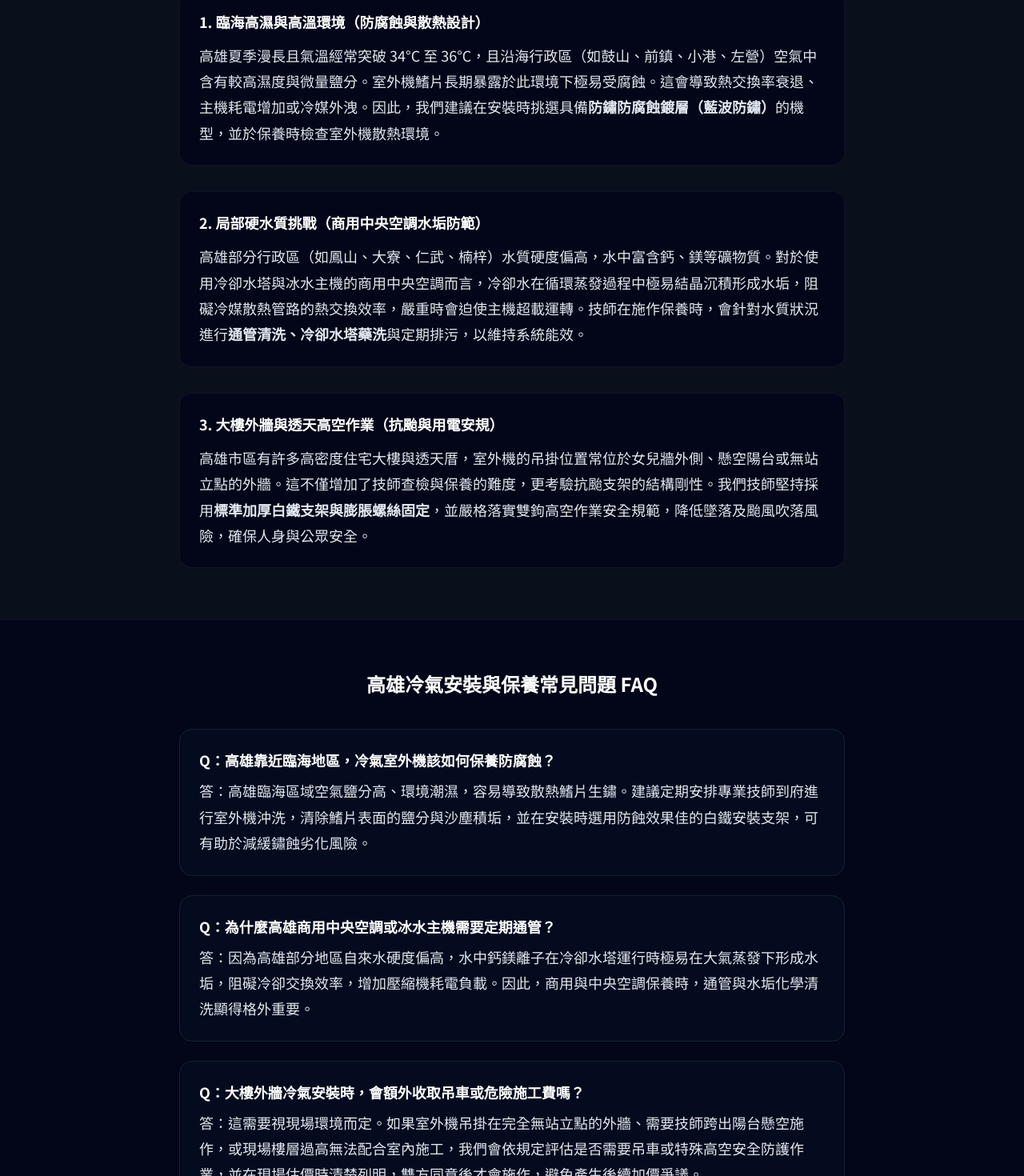
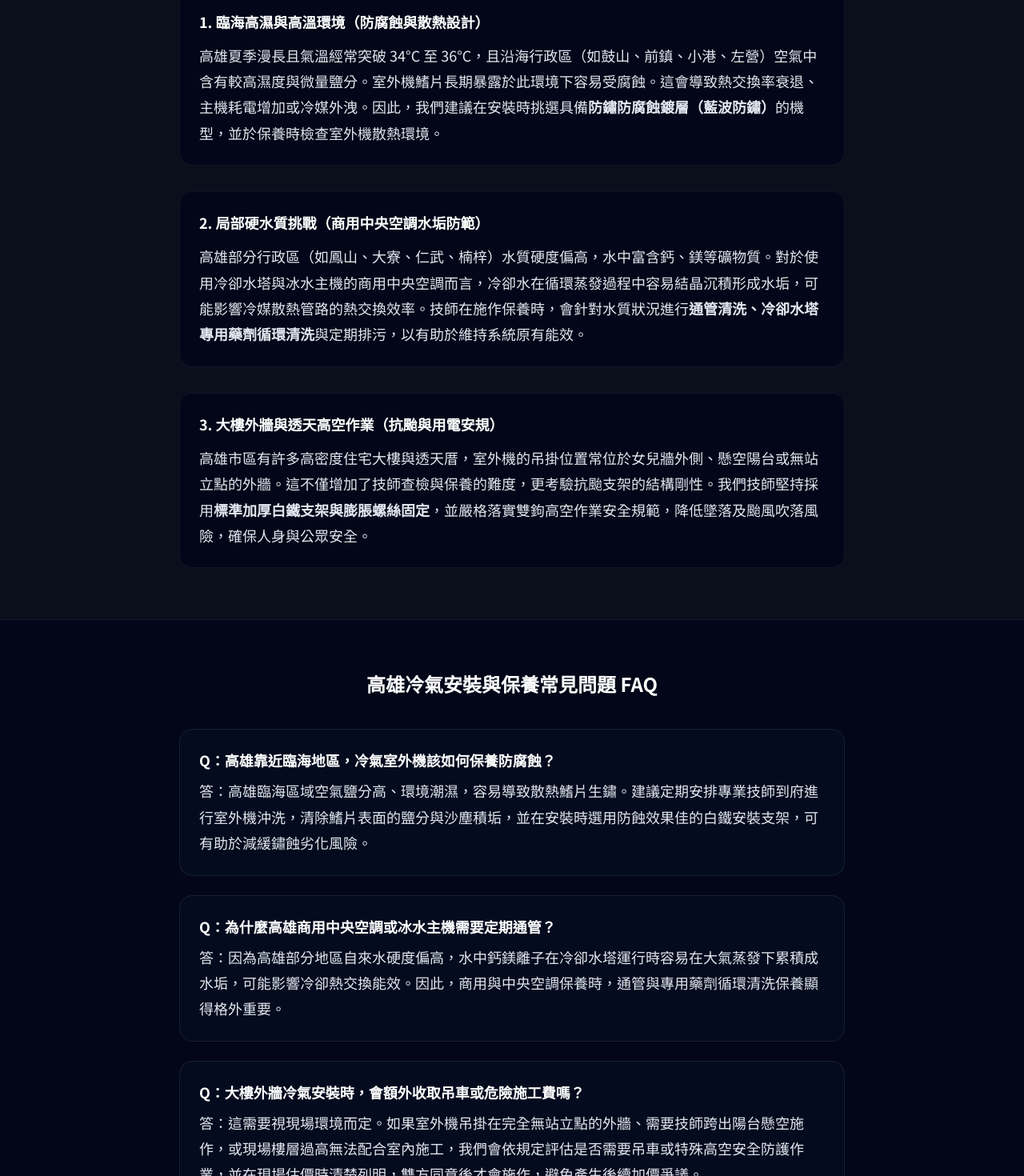
Before and after one commit to t14210184/hanyao, a Next.js app: page /areas/kaohsiung in a window 1280 px wide. Shown: the part 1381-2851 px from the top of the page at 80% size. Built offline with nearby package versions, Linux system fonts and the light colour scheme.

Commit message:
Fix conservative chemical cleaning and water quality wording for Kaohsiung service area page

```diff
--- a/src/app/areas/kaohsiung/KaohsiungAreaClient.tsx
+++ b/src/app/areas/kaohsiung/KaohsiungAreaClient.tsx
@@ -100,14 +100,14 @@ export default function KaohsiungAreaClient() {
             <div className="bg-slate-950 p-6 rounded-2xl border border-slate-850/60">
               <h3 className="text-lg font-bold text-white mb-3">1. 臨海高濕與高溫環境（防腐蝕與散熱設計）</h3>
               <p>
-                高雄夏季漫長且氣溫經常突破 34°C 至 36°C，且沿海行政區（如鼓山、前鎮、小港、左營）空氣中含有較高濕度與微量鹽分。室外機鰭片長期暴露於此環境下極易受腐蝕。這會導致熱交換率衰退、主機耗電增加或冷媒外洩。因此，我們建議在安裝時挑選具備<strong>防鏽防腐蝕鍍層（藍波防鏽）</strong>的機型，並於保養時檢查室外機散熱環境。
+                高雄夏季漫長且氣溫經常突破 34°C 至 36°C，且沿海行政區（如鼓山、前鎮、小港、左營）空氣中含有較高濕度與微量鹽分。室外機鰭片長期暴露於此環境下容易受腐蝕。這會導致熱交換率衰退、主機耗電增加或冷媒外洩。因此，我們建議在安裝時挑選具備<strong>防鏽防腐蝕鍍層（藍波防鏽）</strong>的機型，並於保養時檢查室外機散熱環境。
               </p>
             </div>
 
             <div className="bg-slate-950 p-6 rounded-2xl border border-slate-850/60">
               <h3 className="text-lg font-bold text-white mb-3">2. 局部硬水質挑戰（商用中央空調水垢防範）</h3>
               <p>
-                高雄部分行政區（如鳳山、大寮、仁武、楠梓）水質硬度偏高，水中富含鈣、鎂等礦物質。對於使用冷卻水塔與冰水主機的商用中央空調而言，冷卻水在循環蒸發過程中極易結晶沉積形成水垢，阻礙冷媒散熱管路的熱交換效率，嚴重時會迫使主機超載運轉。技師在施作保養時，會針對水質狀況進行<strong>通管清洗、冷卻水塔藥洗</strong>與定期排污，以維持系統能效。
+                高雄部分行政區（如鳳山、大寮、仁武、楠梓）水質硬度偏高，水中富含鈣、鎂等礦物質。對於使用冷卻水塔與冰水主機的商用中央空調而言，冷卻水在循環蒸發過程中容易結晶沉積形成水垢，可能影響冷媒散熱管路的熱交換效率。技師在施作保養時，會針對水質狀況進行<strong>通管清洗、冷卻水塔專用藥劑循環清洗</strong>與定期排污，以有助於維持系統原有能效。
               </p>
             </div>
 
@@ -134,7 +134,7 @@ export default function KaohsiungAreaClient() {
 
             <div className="bg-slate-900/30 p-6 rounded-2xl border border-slate-850">
               <h3 className="font-bold text-white mb-2 text-lg">Q：為什麼高雄商用中央空調或冰水主機需要定期通管？</h3>
-              <p className="text-slate-200 text-base sm:text-lg leading-[1.8]">答：因為高雄部分地區自來水硬度偏高，水中鈣鎂離子在冷卻水塔運行時極易在大氣蒸發下形成水垢，阻礙冷卻交換效率，增加壓縮機耗電負載。因此，商用與中央空調保養時，通管與水垢化學清洗顯得格外重要。</p>
+              <p className="text-slate-200 text-base sm:text-lg leading-[1.8]">答：因為高雄部分地區自來水硬度偏高，水中鈣鎂離子在冷卻水塔運行時容易在大氣蒸發下累積成水垢，可能影響冷卻熱交換能效。因此，商用與中央空調保養時，通管與專用藥劑循環清洗保養顯得格外重要。</p>
             </div>
 
             <div className="bg-slate-900/30 p-6 rounded-2xl border border-slate-850">
--- a/src/app/areas/kaohsiung/page.tsx
+++ b/src/app/areas/kaohsiung/page.tsx
@@ -62,7 +62,7 @@ const faqSchema = {
       "name": "為什麼高雄商用中央空調或冰水主機需要定期通管？",
       "acceptedAnswer": {
         "@type": "Answer",
-        "text": "因為高雄部分地區自來水硬度偏高，水中鈣鎂離子在冷卻水塔運行時極易在大氣蒸發下形成水垢，阻礙冷卻交換效率，增加壓縮機耗電負載。因此，商用與中央空調保養時，通管與水垢化學清洗顯得格外重要。"
+        "text": "因為高雄部分地區自來水硬度偏高，水中鈣鎂離子在冷卻水塔運行時容易在大氣蒸發下累積成水垢，可能影響冷卻熱交換能效。因此，商用與中央空調保養時，通管與專用藥劑循環清洗保養顯得格外重要。"
       }
     },
     {
```
